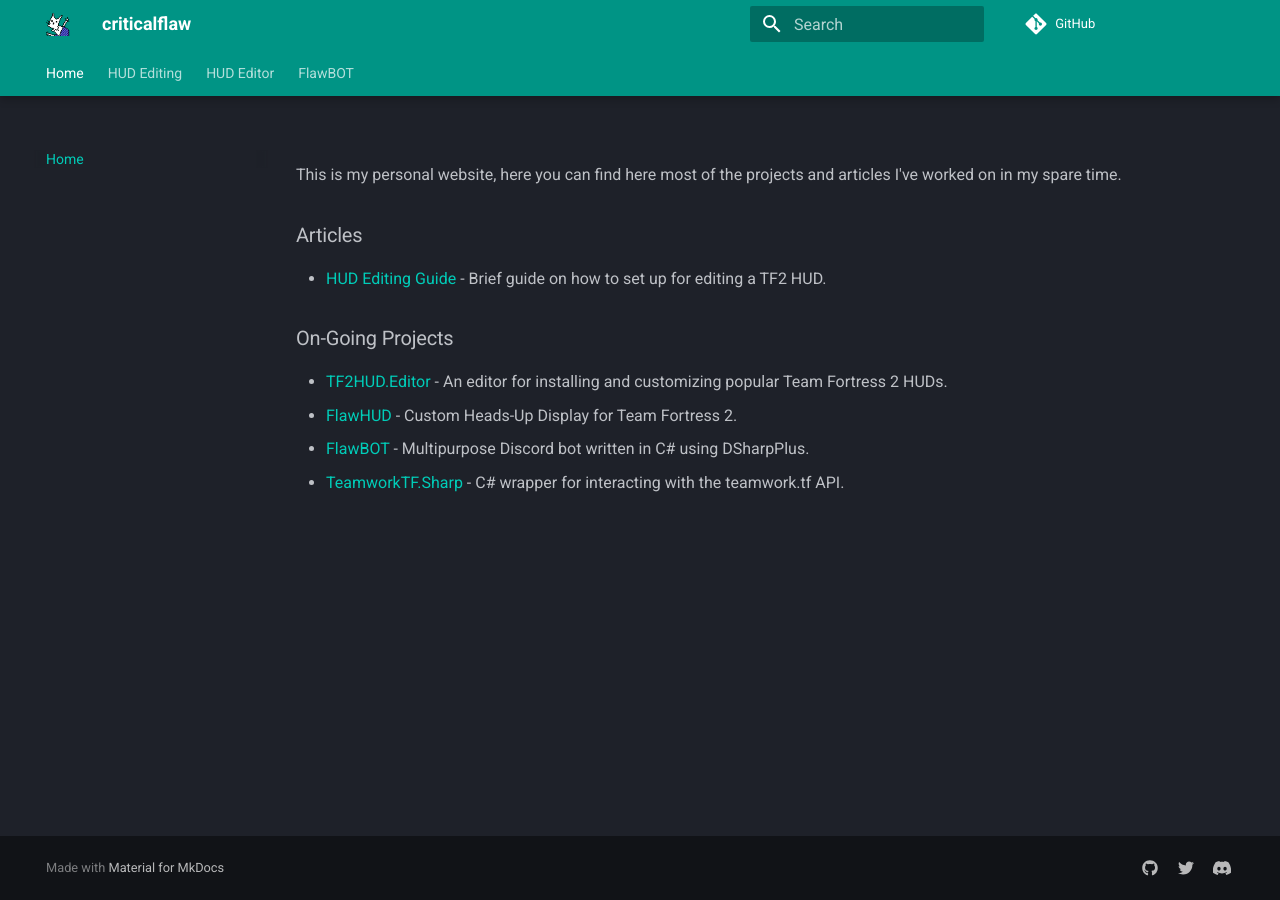
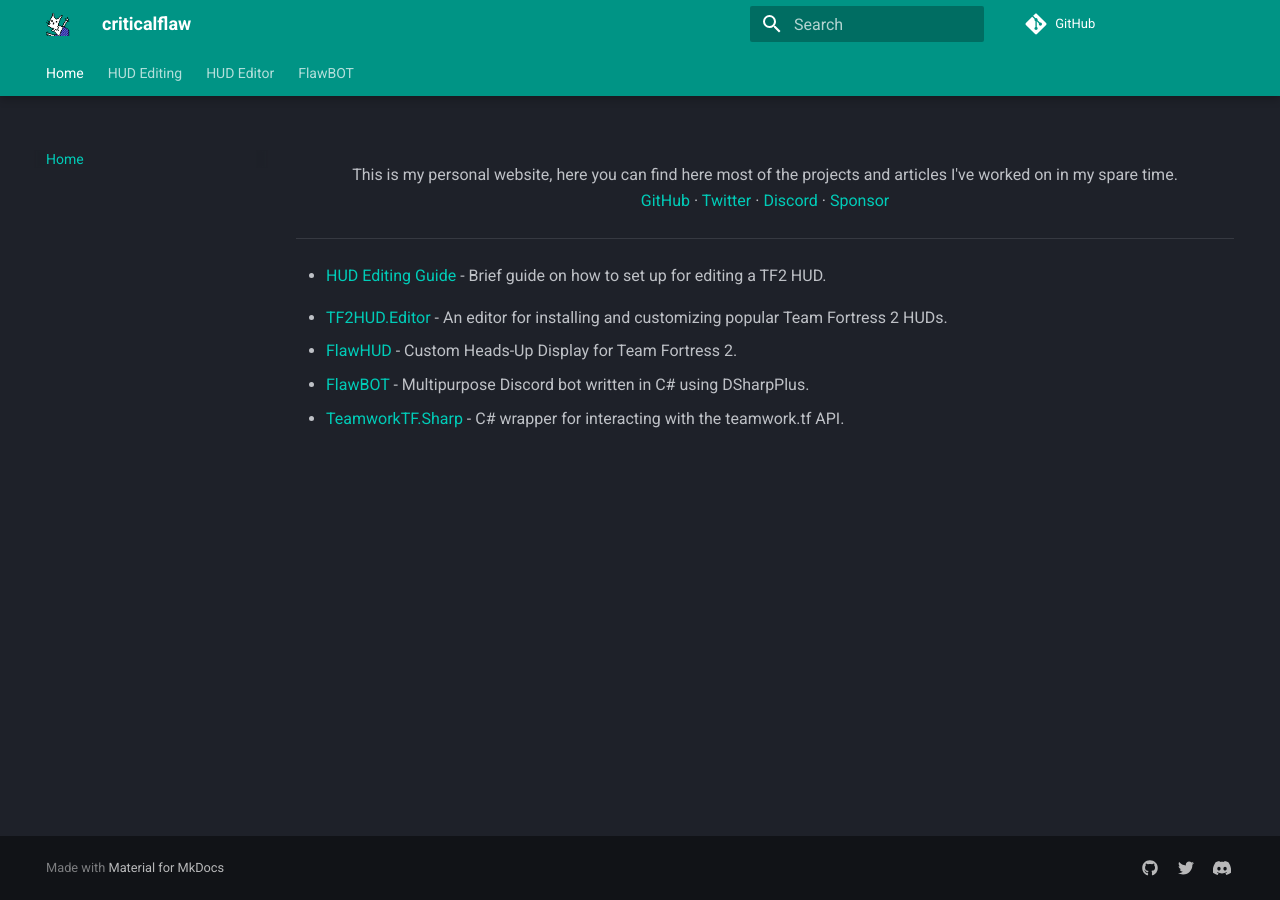
Before and after one commit to CriticalFlaw/criticalflaw.github.io, an MkDocs documentation site: the page built from docs/index.md, in a window 1280 px wide. Built offline with MkDocs 1.6.1 and Material for MkDocs 9.7.7, drawn with Linux system fonts in a browser that asks for light colours; comment, search, counter and statistics services are not loaded.

Commit message:
Update index.md

```diff
--- a/docs/index.md
+++ b/docs/index.md
@@ -5,13 +5,26 @@
     display: none;
   }
 </style>
+<p align="center">
+  <p align="center">
+    This is my personal website, here you can find here most of the projects and articles I've worked on in my spare time.
+    <br />
+    <a href="https://github.com/CriticalFlaw?tab=repositories">GitHub</a>
+    ·
+    <a href="https://twitter.com/CriticalFlaw_">Twitter</a>
+    ·
+    <a href="https://discord.gg/hTdtK9vBhE">Discord</a>
+    ·
+    <a href="https://github.com/sponsors/CriticalFlaw">Sponsor</a>
+  </p>
+</p>
 
-This is my personal website, here you can find here most of the projects and articles I've worked on in my spare time.
+<hr/>
 
-### Articles
+# Articles
 * [HUD Editing Guide](https://criticalflaw.github.io/hud-guide/intro/) - Brief guide on how to set up for editing a TF2 HUD.
 
-### On-Going Projects
+# Projects
 * [TF2HUD.Editor](https://www.editor.criticalflaw.ca/) - An editor for installing and customizing popular Team Fortress 2 HUDs.
 * [FlawHUD](https://github.com/CriticalFlaw/flawhud/) - Custom Heads-Up Display for Team Fortress 2.
 * [FlawBOT](https://www.flawbot.criticalflaw.ca/) - Multipurpose Discord bot written in C# using DSharpPlus.
```
